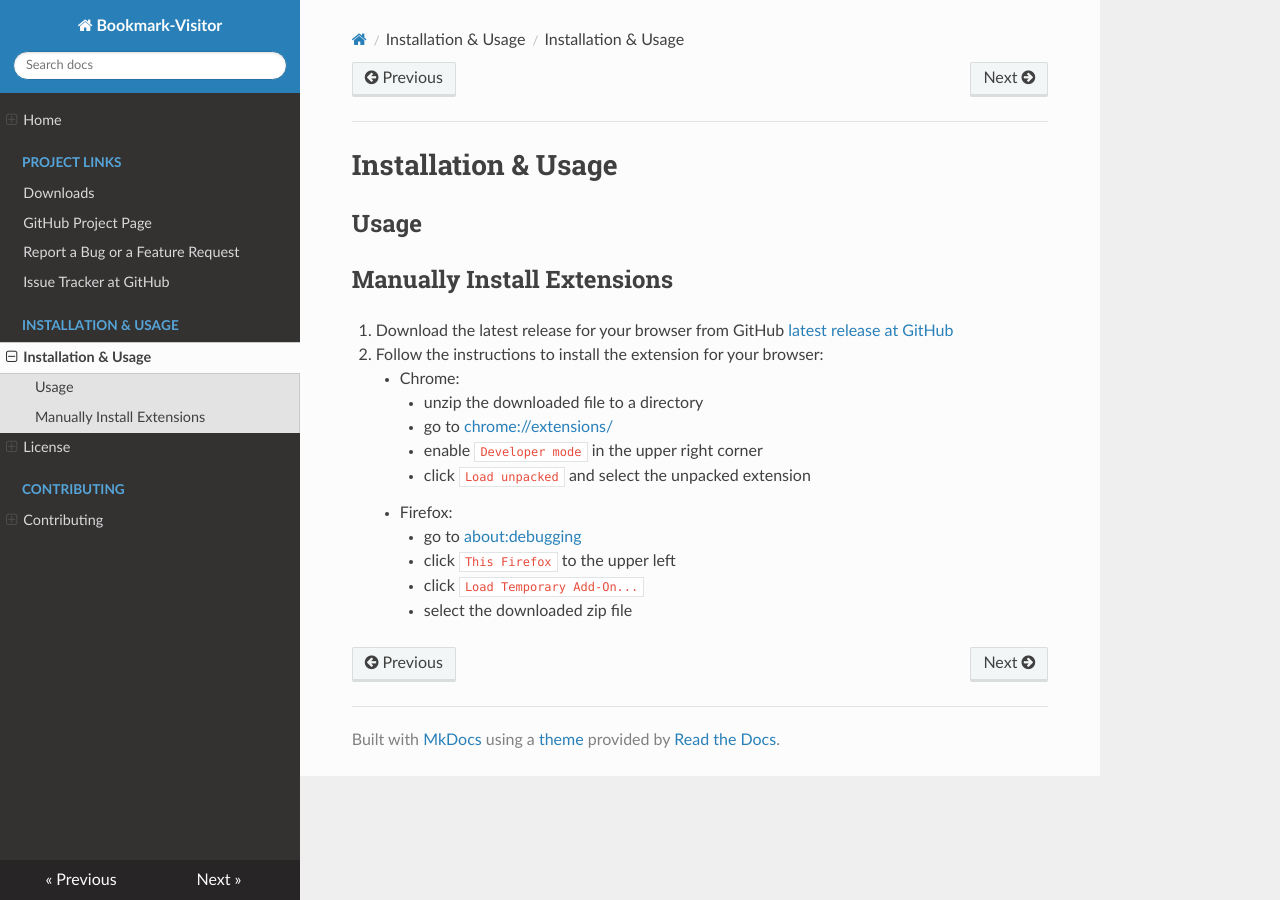
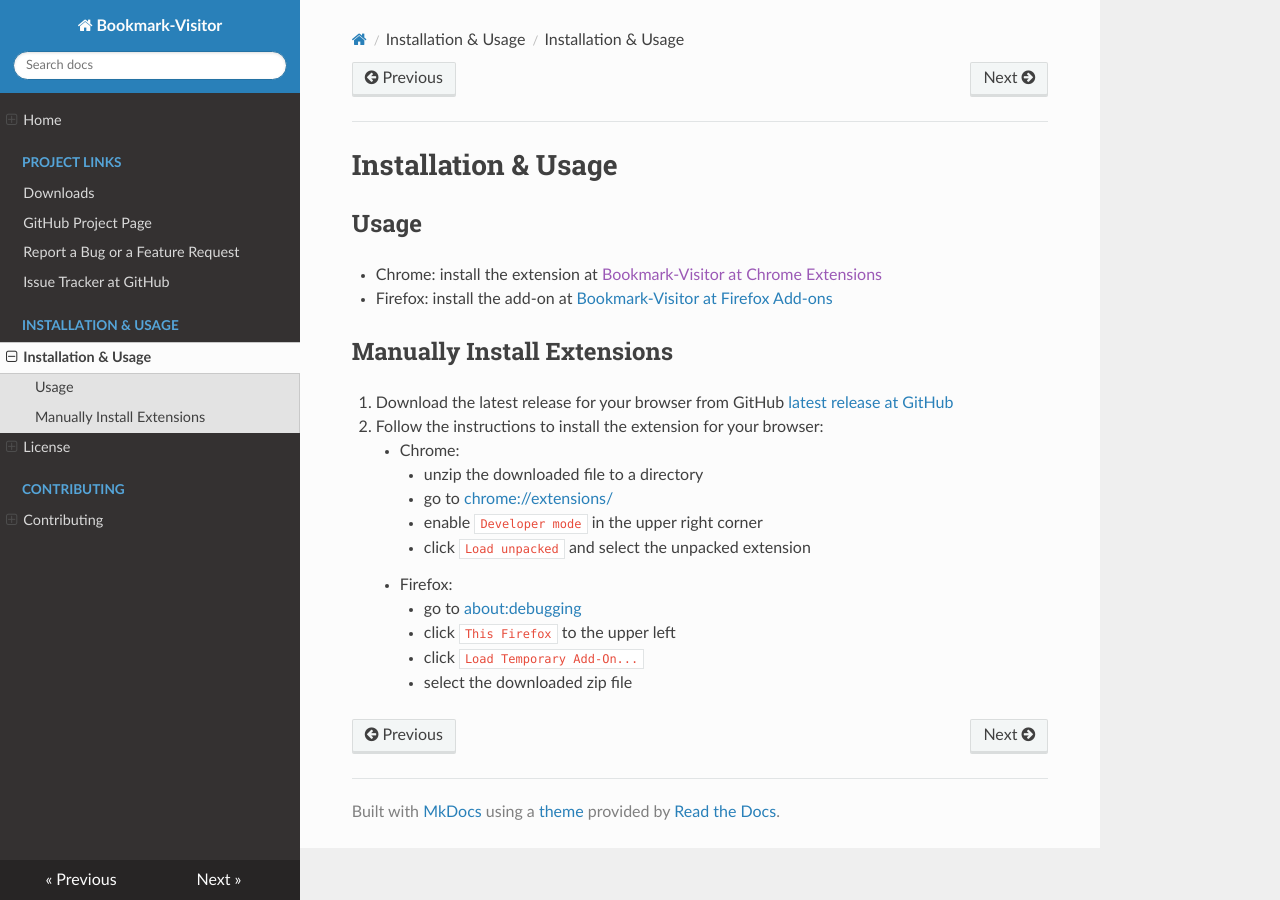
Before and after one commit to Release-Candidate/Bookmark-Visitor, an MkDocs documentation site: the page built from docs/usage.md, in a window 1280 px wide. Built offline with MkDocs 1.6.1, drawn with Linux system fonts in a browser that asks for light colours; nearby versions of some CDN libraries.

```diff
--- a/docs/usage.md
+++ b/docs/usage.md
@@ -1,6 +1,9 @@
 # Installation & Usage
 
 ## Usage
+
+- Chrome: install the extension at [Bookmark-Visitor at Chrome Extensions]()
+- Firefox: install the add-on at [Bookmark-Visitor at Firefox Add-ons](https://addons.mozilla.org/en-US/firefox/addon/bookmark-visitor/)
 
 ## Manually Install Extensions
 
```
Also changed, not shown: CHANGELOG.md (+4 -0 lines), README.md (+3 -0 lines), 3 other files.
